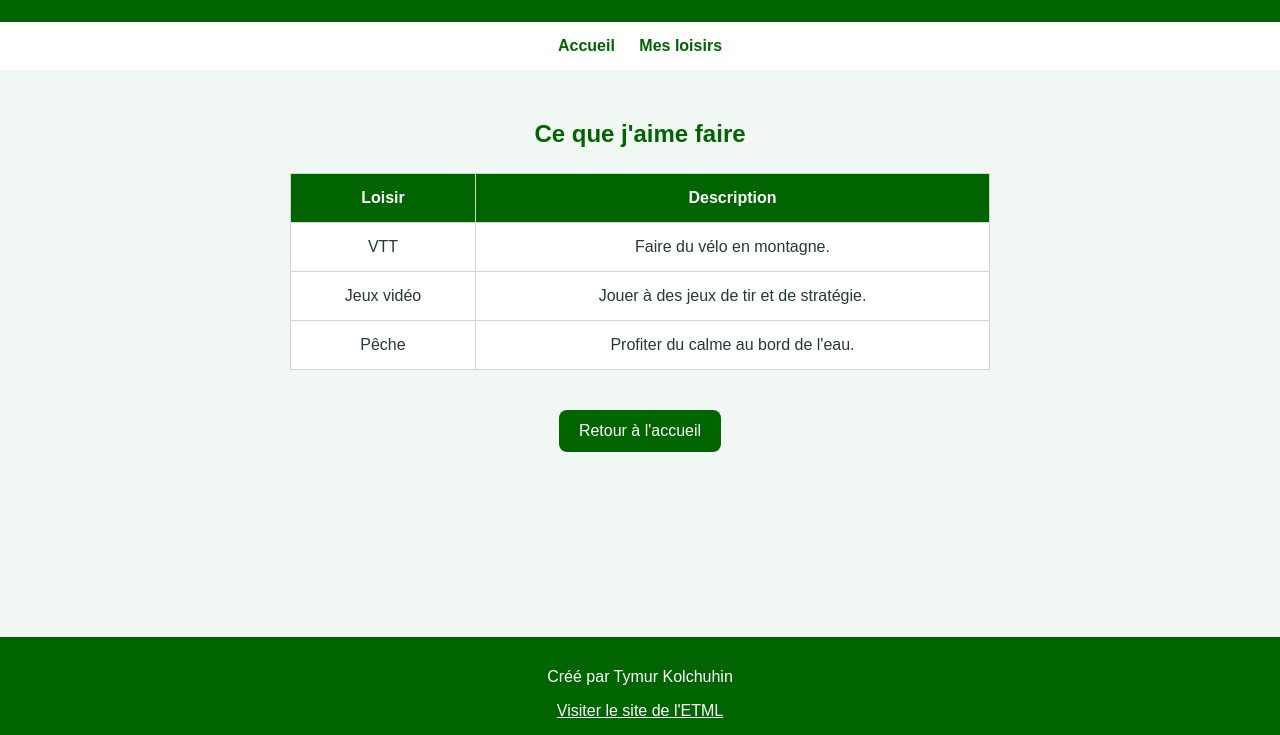
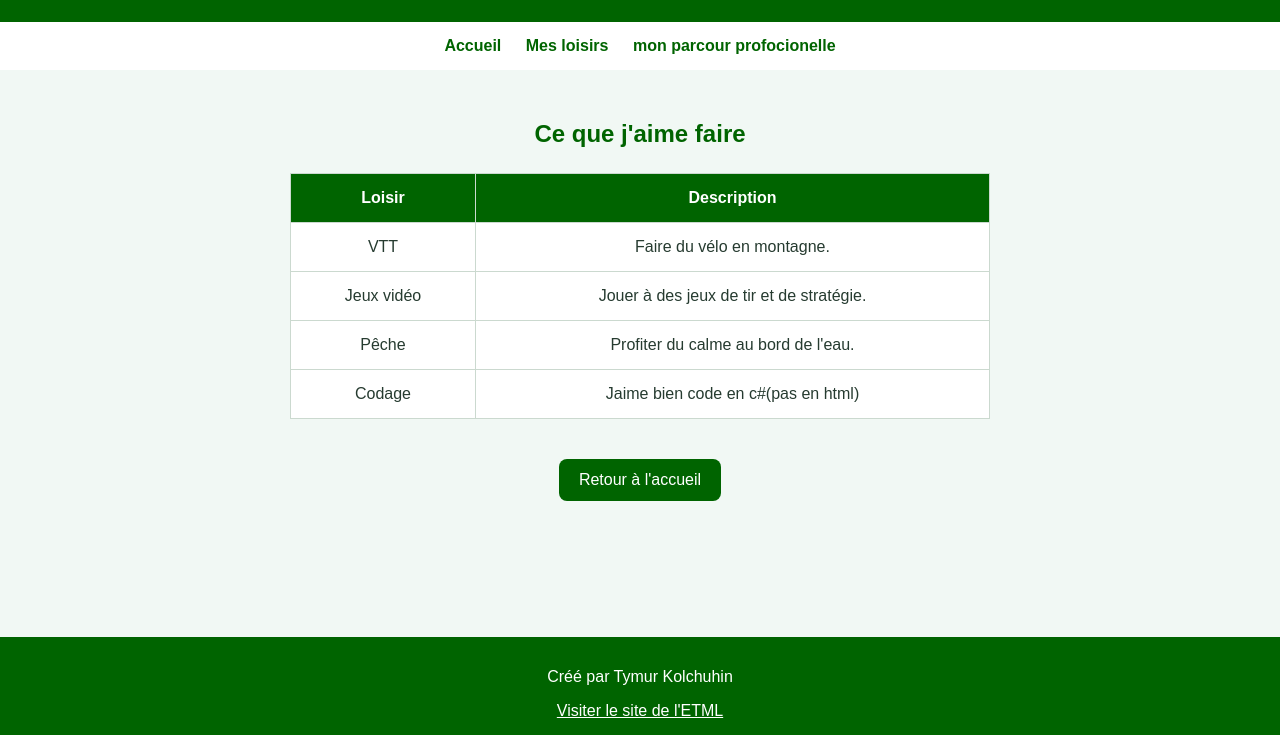
Before and after one commit to KEFIRCHIK1225/Mon_Site, a plain HTML site: page loisirs.html in a window 1280 px wide. Shown: the part 65-800 px from the top of the page. Drawn offline with Linux system fonts and the light colour scheme.

Commit message:
jai ajoute encor eun page avec mon parcour

```diff
--- a/loisirs.html
+++ b/loisirs.html
@@ -14,6 +14,7 @@
   <nav>
     <a href="index.html">Accueil</a>
     <a href="loisirs.html">Mes loisirs</a>
+    <a href="coment_je_venu_ici.html">mon parcour profocionelle</a>
   </nav>
 
   <main>
@@ -36,6 +37,10 @@
         <td>Pêche</td>
         <td>Profiter du calme au bord de l'eau.</td>
       </tr>
+      <tr>
+        <td>Codage</td>
+       <td> Jaime bien code en c#(pas en html)</td>
+      </tr>
     </table>
 
     <a class="bouton" href="Index.html">Retour à l'accueil</a>
```
Also changed, not shown: coment_je_venu_ici.html (added, +9 -0 lines), index.html (+1 -0 lines), 1 other file.
